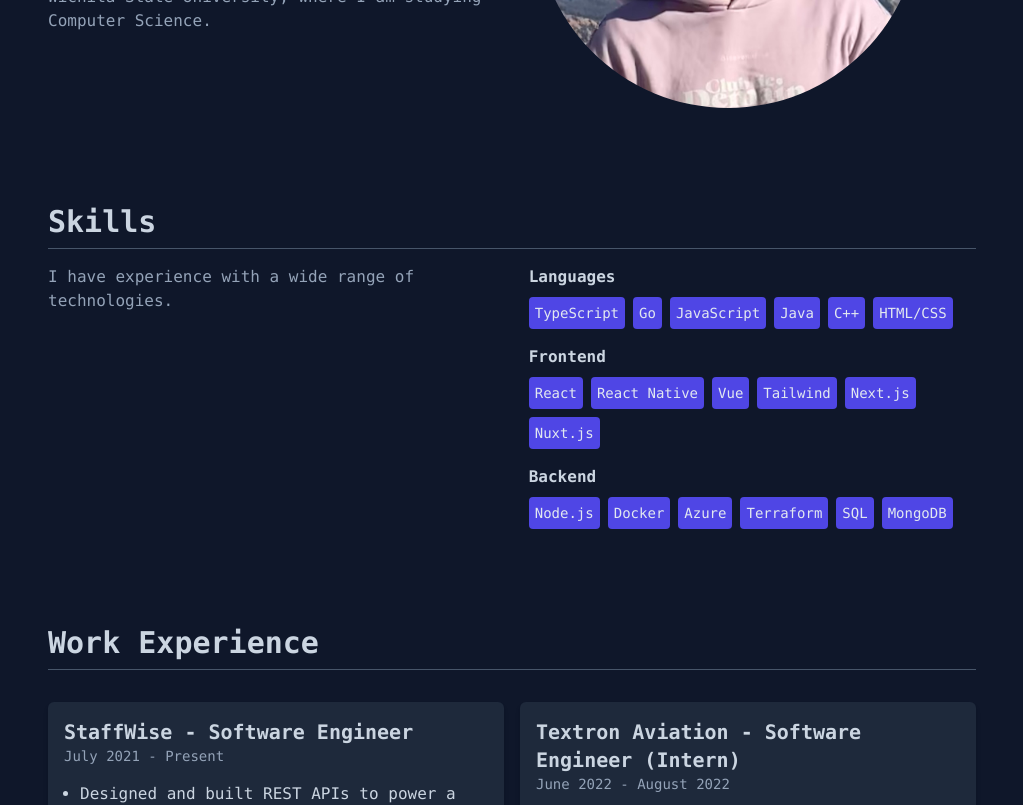
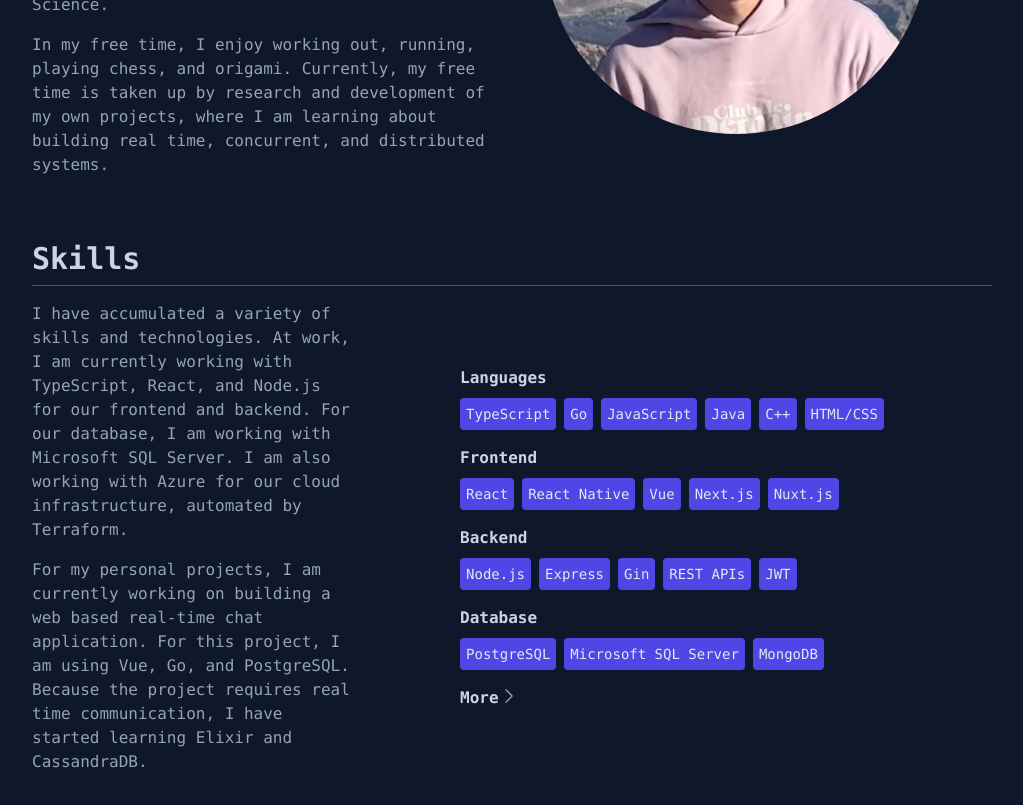
Before and after one commit to mir-mirsodikov/www.mmir.dev, a Next.js app: page / in a window 1280 px wide. Shown: the part 1300-2105 px from the top of the page, without its empty margins (128-1151 px from the left). Built offline with nearby package versions, Linux system fonts and the light colour scheme.

Commit message:
Refactored skills section by adding a collapsible item. Added more media queries for a more responsive experience on other devices

```diff
--- a/app/globals.css
+++ b/app/globals.css
@@ -8,5 +8,5 @@ html {
 }
 
 body {
-  overflow-x: hidden;
+  overflow-x: clip;
 }
--- a/app/page.tsx
+++ b/app/page.tsx
@@ -6,8 +6,8 @@ import { Skills } from '../components/sections/Skills';
 
 export default function Home() {
   return (
-    <main className='pb-24'>
-      <div className="md:p-8 p-6 m-auto md:w-3/4 xl:mt-48 xl:-mb-48 min-h-screen" >
+    <main className="pb-24">
+      <div className="md:p-8 p-6 m-auto xl:w-3/4 w-full xl:mt-48 xl:-mb-48 min-h-screen">
         <h1 className="text-l text-slate-300 mb-7">Hello, my name is</h1>
         <p className="mb-2 md:text-7xl text-4xl text-indigo-500 font-bold">
           Mirmukhammad Mirsodikov.
--- a/components/Icons.tsx
+++ b/components/Icons.tsx
@@ -72,3 +72,40 @@ export function LinkedInIcon({ link }: IconProps) {
     </a>
   );
 }
+
+export function ChevronRight() {
+  return (
+    <svg
+      xmlns="http://www.w3.org/2000/svg"
+      fill="none"
+      viewBox="0 0 24 24"
+      strokeWidth={1.5}
+      className="w-5 h-5 stroke-slate-400 group-hover:stroke-indigo-500"
+    >
+      <path
+        strokeLinecap="round"
+        strokeLinejoin="round"
+        d="M8.25 4.5l7.5 7.5-7.5 7.5"
+      />
+    </svg>
+  );
+}
+
+export function ChevronDown() {
+  return (
+    <svg
+      xmlns="http://www.w3.org/2000/svg"
+      fill="none"
+      viewBox="0 0 24 24"
+      strokeWidth={1.5}
+      stroke="currentColor"
+      className="w-6 h-6"
+    >
+      <path
+        strokeLinecap="round"
+        strokeLinejoin="round"
+        d="M19.5 8.25l-7.5 7.5-7.5-7.5"
+      />
+    </svg>
+  );
+}
--- a/components/NavBar.tsx
+++ b/components/NavBar.tsx
@@ -1,9 +1,9 @@
 import Image from 'next/image';
-import Link from 'next/link';
 export function NavBar() {
 
   const routes = [
     'About',
+    'Skills',
     'Work',
     'Projects',
     'Contact',
--- a/components/Section.tsx
+++ b/components/Section.tsx
@@ -6,7 +6,7 @@ interface SectionProps {
 
 export function Section({ id, children, title }: SectionProps) {
   return (
-    <div className="lg:pd-8 m-auto md:w-full lg:w-3/4 w-full p-4" id={id}>
+    <div className="lg:pd-8 m-auto md:w-full lg:w-full xl:w-3/4 lg:p-8 w-full xl:p-0 p-4" id={id}>
       <h1 className="text-left text-slate-300 text-3xl mt-16 font-bold">
         {title}
       </h1>
--- a/components/sections/About.tsx
+++ b/components/sections/About.tsx
@@ -20,12 +20,17 @@ export function About() {
             while finishing my final semester of college at Wichita State
             University, where I am studying Computer Science.
           </p>
+          <p>
+            In my free time, I enjoy working out, running, playing chess, and origami.
+            Currently, my free time is taken up by research and development of my own projects,
+            where I am learning about building real time, concurrent, and distributed systems.
+          </p>
         </div>
         <div className="items-start md:order-none order-first m-auto">
           <Image
             src={portrait}
             alt="Self portrait"
-            className="mt-4 xl:mr-8 md:w-96 rounded-full w-48"
+            className="mt-4 xl:mr-8 md:w-96 flex rounded-full w-48"
           />
         </div>
       </div>
--- a/components/sections/Skills.tsx
+++ b/components/sections/Skills.tsx
@@ -1,7 +1,16 @@
+'use client';
+import { useState } from 'react';
+import { ChevronDown, ChevronRight } from '../Icons';
 import { Section } from '../Section';
 import { SkillCard } from '../SkillCard';
 
 export function Skills() {
+  const downAnimation = 'transition rotate-90 duration-150';
+  const upAnimation = 'transition rotate-0 duration-150';
+
+  const [more, setMore] = useState('hidden');
+  const [animate, setAnimate] = useState('');
+
   const skills = [
     {
       group: 'Languages',
@@ -13,38 +22,104 @@ export function Skills() {
         'React',
         'React Native',
         'Vue',
-        'Tailwind',
         'Next.js',
         'Nuxt.js',
       ],
     },
     {
       group: 'Backend',
-      skills: ['Node.js', 'Docker', 'Azure', 'Terraform', 'SQL', 'MongoDB'],
+      skills: ['Node.js', 'Express', 'Gin', 'REST APIs', 'JWT'],
+    },
+    {
+      group: 'Database',
+      skills: ['PostgreSQL', 'Microsoft SQL Server', 'MongoDB'],
+    },
+    {
+      group: 'Infrastructure',
+      skills: ['Docker', 'Terraform', 'Azure'],
+    },
+    {
+      group: 'Foreign Languages',
+      skills: ['Russian', 'Uzbek'],
+    },
+    {
+      group: 'Other',
+      skills: ['Git', 'Linux', 'Agile', 'CI/CD'],
     },
   ];
 
   return (
-    <Section title='Skills' id='skills'>
-      <div className='flex flex-row justify-between'>
-        <div className='text-slate-400 mt-4'>
+    <Section title="Skills" id="skills">
+      <div className="flex flex-row justify-between flex-wrap">
+        <div className="text-slate-400 mt-4 md:w-1/4 lg:w-1/3 space-y-4">
           <p>
-            I have experience with a wide range of technologies.
+            I have accumulated a variety of skills and technologies. At work, I
+            am currently working with TypeScript, React, and Node.js for our
+            frontend and backend. For our database, I am working with Microsoft
+            SQL Server. I am also working with Azure for our cloud
+            infrastructure, automated by Terraform.
+          </p>
+          <p>
+            For my personal projects, I am currently working on building a web
+            based real-time chat application. For this project, I am using Vue,
+            Go, and PostgreSQL. Because the project requires real time
+            communication, I have started learning Elixir and CassandraDB.
           </p>
         </div>
-        <div className='m-auto'>
-          {skills.map(({ group, skills }) => (
+        <div className="lg:m-auto">
+          {skills.map(
+            ({ group, skills }, index) =>
+              index < 4 && (
                 <div key={group}>
                   <h4 className="font-semibold text-slate-300 mt-4">{group}</h4>
+                  <div className="flex flex-row flex-wrap">
+                    {skills.map((skill) => (
+                      <SkillCard key={skill} title={skill} />
+                    ))}
+                  </div>
+                </div>
+              ),
+          )}
+          <div className="">
+            <div
+              className="font-semibold text-slate-300 mt-4 flex flex-row hover:text-indigo-500 group"
+              onClick={() => {
+                if (more === 'visible') {
+                  setMore('hidden');
+                  setAnimate(upAnimation);
+                  return;
+                }
+                setMore('visible');
+                setAnimate(downAnimation);
+              }}
+            >
+              More
+              {/* {more === 'hidden' ?
+                <ChevronRight />: <ChevronDown />} */}
+              <div className={animate}>
+                <ChevronRight />
+              </div>
+            </div>
+            <div className={more}>
+              {skills.map(
+                ({ group, skills }, index) =>
+                  index >= 4 && (
+                    <div key={group}>
+                      <h4 className="font-semibold text-slate-300 mt-4">
+                        {group}
+                      </h4>
                       <div className="flex flex-wrap">
                         {skills.map((skill) => (
                           <SkillCard key={skill} title={skill} />
                         ))}
                       </div>
                     </div>
-            ))}
+                  ),
+              )}
+            </div>
+          </div>
         </div>
       </div>
     </Section>
-  )
+  );
 }
```
Lines whose indentation alone changed are shown as unchanged.
